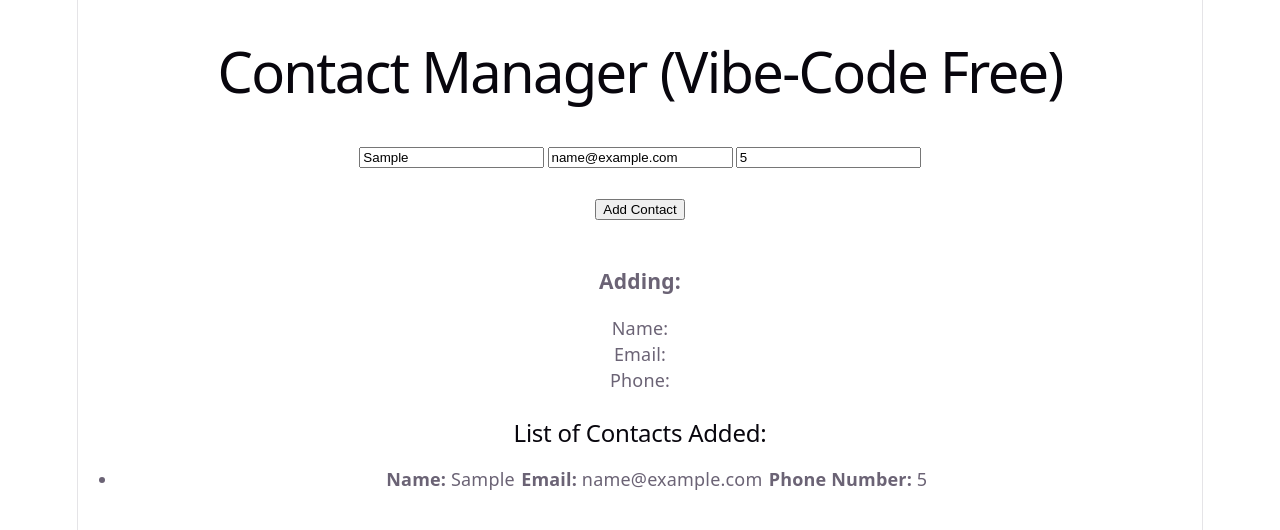
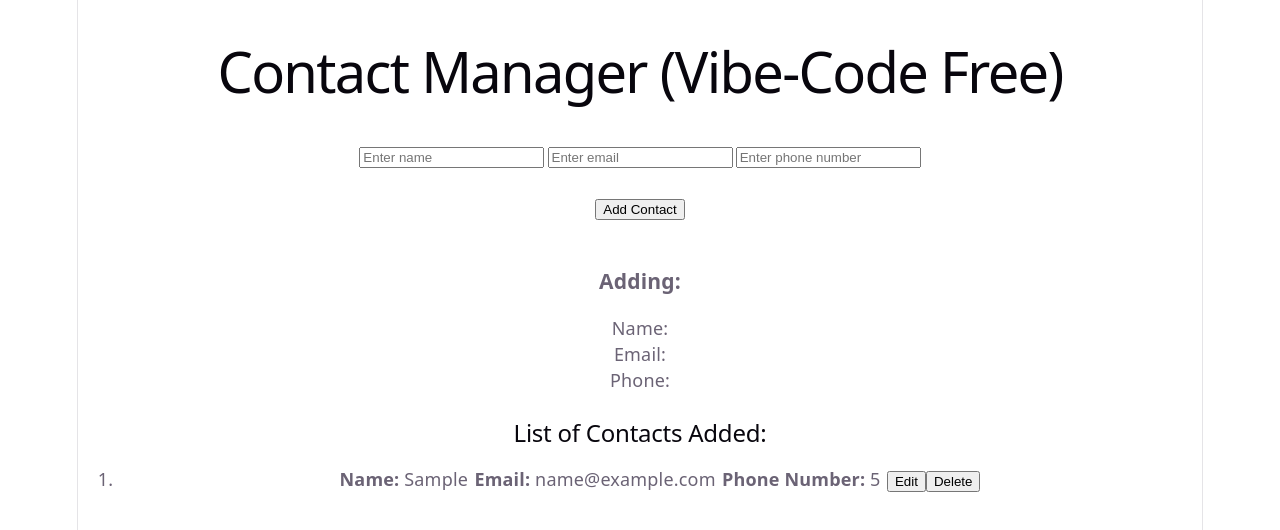
Before and after one commit to KingKunta22/JSDevJourneyV2, a React (Vite) app in the folder Day-45ish/: page / in a window 1280 px wide. Both pictures are taken after typing "Sample", "name@example.com", "5" into the empty fields and a click on the button "Add Contact". Shown: the top 530 px of the page. Built offline with nearby package versions, Linux system fonts and the light colour scheme.

Commit message:
Added delete

```diff
--- a/Day-45ish/src/Days/MultifieldForms.jsx
+++ b/Day-45ish/src/Days/MultifieldForms.jsx
@@ -9,7 +9,20 @@ export default function MultifieldForms() {
 
   function handleAddContact() {
     setSavedContacts([...savedContacts, contact]);
-    setContact("");
+    // setContact(""); // This doesn't workk....
+    // setContact({}); // Doesnt work either...
+    setContact({ name: "", email: "", phone: "" }); // There we go XD
+  }
+
+  function handleEditContact(idx) {
+
+  }
+
+  function handleDeleteContact(idx) {
+    const filteredContacts = savedContacts.filter((c, i) => idx !== i)
+    setSavedContacts(filteredContacts)
+    // I got a feeling that this wont work because Im dealing with objects now xddd....
+    // Oh nvm, it worked like usual xdddd
   }
 
   return (
@@ -54,7 +67,7 @@ export default function MultifieldForms() {
       <br />
       <div>
         <h2>List of Contacts Added: </h2>
-        <ul>
+        {/* <ul>
           {savedContacts.map((c, i) => (
             <li key={i}>
               <span><strong>Name:</strong> {c.name}</span>&thinsp;&thinsp;
@@ -63,6 +76,29 @@ export default function MultifieldForms() {
             </li>
           ))}
         </ul>
+        // That looks ugly af */}
+        <ol>
+          {savedContacts.map((c, i) => (
+            <li key={i}>
+              <div>
+                <span>
+                  <strong>Name:</strong> {c.name}
+                </span>
+                &thinsp;&thinsp;
+                <span>
+                  <strong>Email:</strong> {c.email}
+                </span>
+                &thinsp;&thinsp;
+                <span>
+                  <strong>Phone Number:</strong> {c.phone}
+                </span>
+                &thinsp;&thinsp;
+                <button onClick={() => handleEditContact(i)}>Edit</button>
+                <button onClick={() => handleDeleteContact(i)}>Delete</button>
+              </div>
+            </li>
+          ))}
+        </ol>
       </div>
     </>
   );
```
